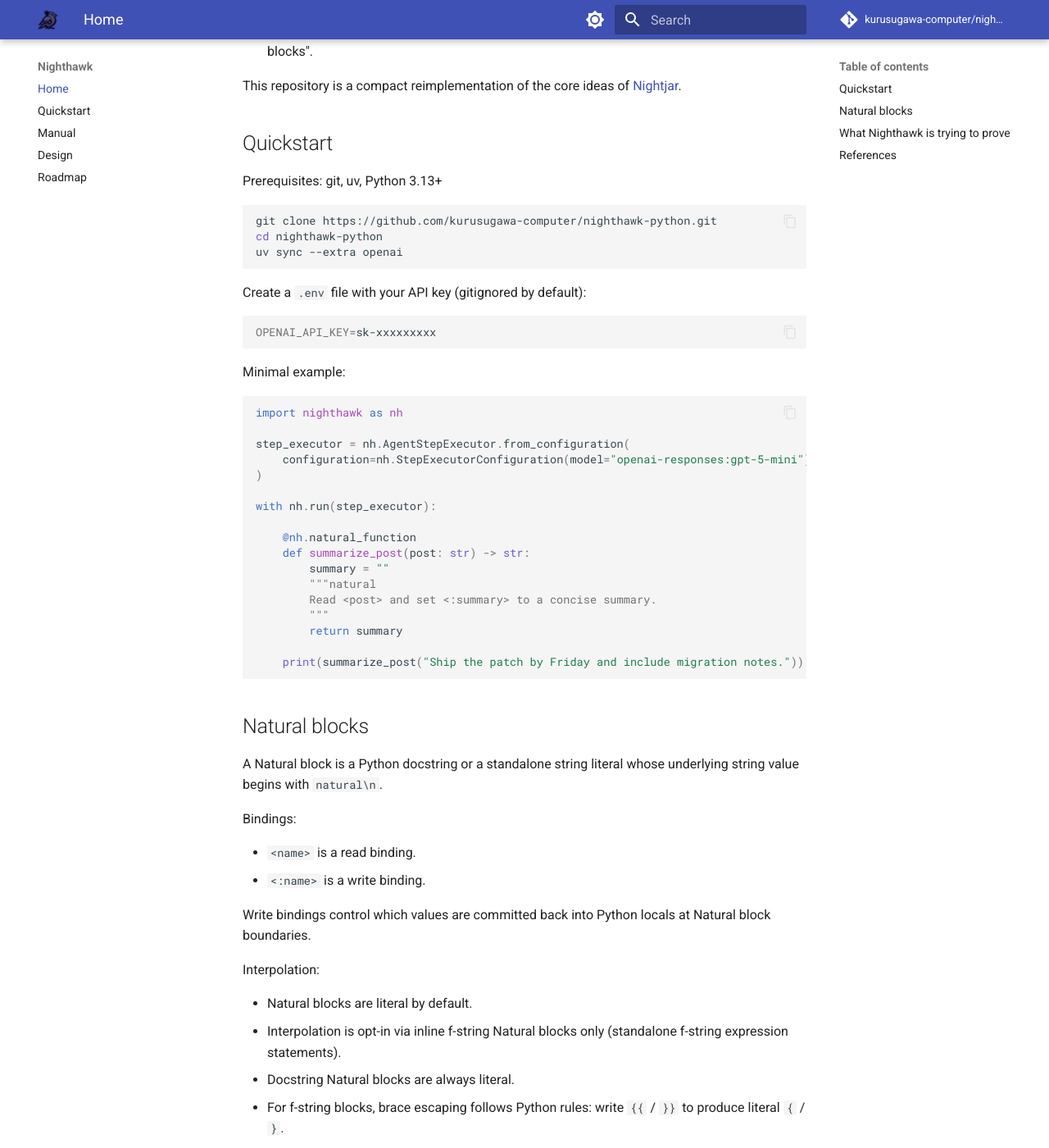
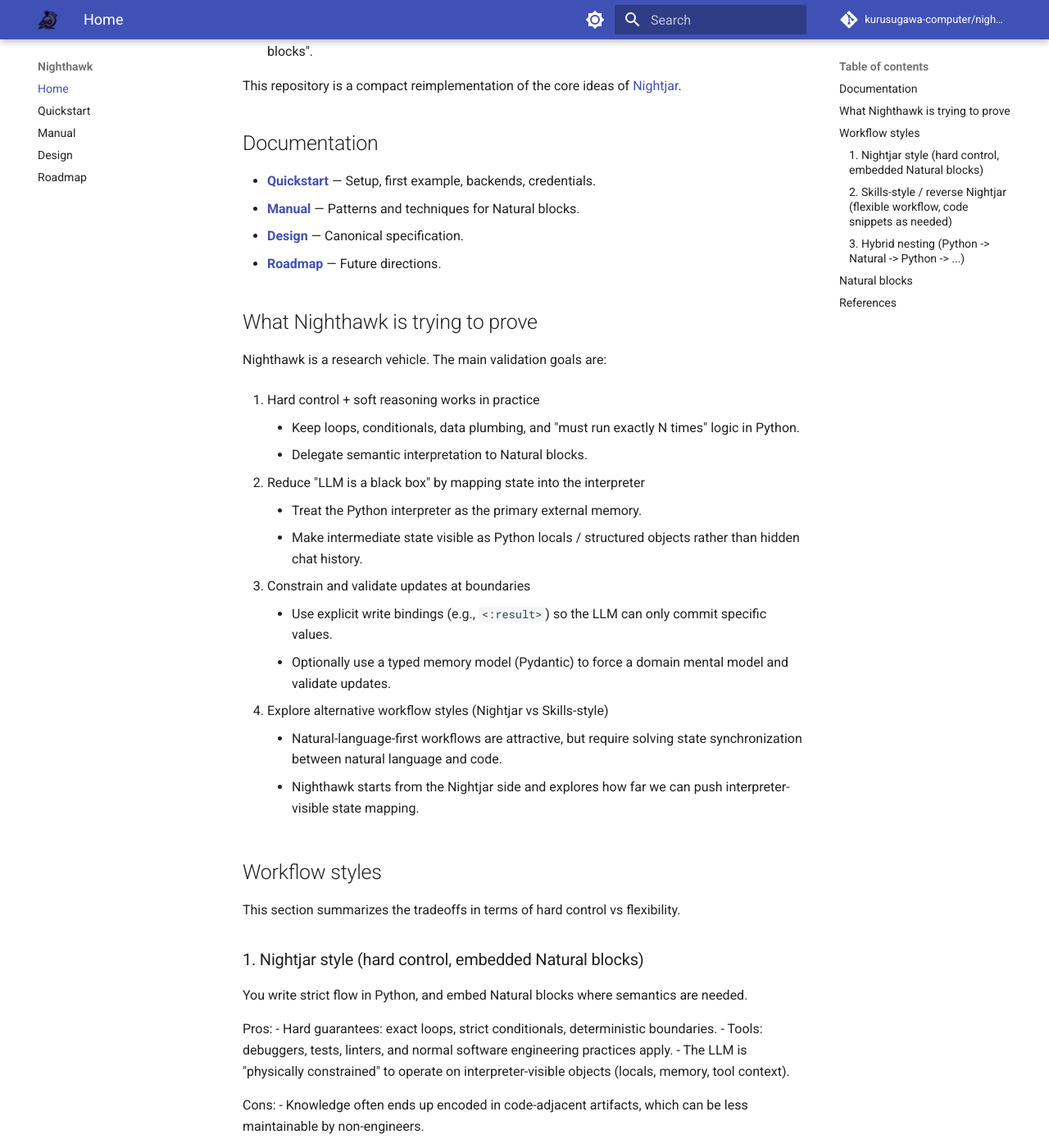
Before and after one commit to kurusugawa-computer/nighthawk-python, an MkDocs documentation site: the page built from docs/index.md, in a window 1280 px wide and 1400 px high, scrolled down 382 px. Shown: the whole window at 82% size. Built offline with MkDocs 1.6.1 and Material for MkDocs 9.7.7, drawn with Linux system fonts in a browser that asks for light colours; comment, search, counter and statistics services are not loaded; some of the changed text lies outside the part shown.

Commit message:
Update documentation for consistency in links and formatting

`````diff
--- a/docs/index.md
+++ b/docs/index.md
@@ -11,42 +11,114 @@
 
 This repository is a compact reimplementation of the core ideas of [Nightjar](https://github.com/psg-mit/nightjarpy).
 
-## Quickstart
+## Documentation
 
-Prerequisites: git, uv, Python 3.13+
+- **[Quickstart](quickstart.md)** — Setup, first example, backends, credentials.
+- **[Manual](manual.md)** — Patterns and techniques for Natural blocks.
+- **[Design](design.md)** — Canonical specification.
+- **[Roadmap](roadmap.md)** — Future directions.
 
-```bash
-git clone https://github.com/kurusugawa-computer/nighthawk-python.git
-cd nighthawk-python
-uv sync --extra openai
+## What Nighthawk is trying to prove
+
+Nighthawk is a research vehicle. The main validation goals are:
+
+1. Hard control + soft reasoning works in practice
+    - Keep loops, conditionals, data plumbing, and "must run exactly N times" logic in Python.
+    - Delegate semantic interpretation to Natural blocks.
+
+2. Reduce "LLM is a black box" by mapping state into the interpreter
+    - Treat the Python interpreter as the primary external memory.
+    - Make intermediate state visible as Python locals / structured objects rather than hidden chat history.
+
+3. Constrain and validate updates at boundaries
+    - Use explicit write bindings (e.g., `<:result>`) so the LLM can only commit specific values.
+    - Optionally use a typed memory model (Pydantic) to force a domain mental model and validate updates.
+
+4. Explore alternative workflow styles (Nightjar vs Skills-style)
+    - Natural-language-first workflows are attractive, but require solving state synchronization between natural language and code.
+    - Nighthawk starts from the Nightjar side and explores how far we can push interpreter-visible state mapping.
+
+## Workflow styles
+
+This section summarizes the tradeoffs in terms of hard control vs flexibility.
+
+### 1. Nightjar style (hard control, embedded Natural blocks)
+
+You write strict flow in Python, and embed Natural blocks where semantics are needed.
+
+Pros:
+- Hard guarantees: exact loops, strict conditionals, deterministic boundaries.
+- Tools: debuggers, tests, linters, and normal software engineering practices apply.
+- The LLM is "physically constrained" to operate on interpreter-visible objects (locals, memory, tool context).
+
+Cons:
+- Knowledge often ends up encoded in code-adjacent artifacts, which can be less maintainable by non-engineers.
+
+Example:
+
+```py
+@nh.natural_function
+def calculate_average(numbers):
+    """natural
+    Map each element of <numbers> to the number it represents,
+    then compute the arithmetic mean as <:result>.
+    """
+    return result
+
+result = calculate_average([1, "2", "three", "cuatro", "五"])
+print(result)  # 3.0
 ```
 
-Create a `.env` file with your API key (gitignored by default):
+### 2. Skills-style / reverse Nightjar (flexible workflow, code snippets as needed)
 
-```bash
-OPENAI_API_KEY=sk-xxxxxxxxx
+You write a natural language workflow first, and embed code only where strict procedures are needed.
+
+Pros:
+- Excellent for strategy, iteration, and human collaboration.
+- Similar spirit to literate programming: readable narrative with precise code where necessary.
+
+Cons:
+- The hard part is state synchronization: how to share and reconcile execution state between
+  - the natural language plan/world, and
+  - the code execution world.
+
+Example:
+
+````md
+Compute the "semantic average" of the target list using the following function.
+However, the target list contains mixed numeric representations,
+so convert the elements appropriately before calling <calculate_average>
+and passing them as the argument.
+
+```py
+def calculate_average(numbers):
+    return sum(numbers) / len(numbers)
 ```
 
-Minimal example:
+Target list: `[1, "2", "three", "cuatro", "五"]`
+
+Set <:result> to the computed average.
+````
+
+### 3. Hybrid nesting (Python -> Natural -> Python -> ...)
+
+Nighthawk's execution model is Python-first alternation: Python controls the steps, and Natural blocks are inserted where semantic interpretation is needed.
+
+Example:
 
 ```py
-import nighthawk as nh
+def python_average(numbers):
+    return sum(numbers) / len(numbers)
 
-step_executor = nh.AgentStepExecutor.from_configuration(
-    configuration=nh.StepExecutorConfiguration(model="openai-responses:gpt-5-mini")
-)
+@nh.natural_function
+def calculate_average(numbers):
+    """natural
+    Map each element of <numbers> to the number it represents,
+    then compute <:result> by calling <python_average> with the mapped list.
+    """
+    return result
 
-with nh.run(step_executor):
-
-    @nh.natural_function
-    def summarize_post(post: str) -> str:
-        summary = ""
-        """natural
-        Read <post> and set <:summary> to a concise summary.
-        """
-        return summary
-
-    print(summarize_post("Ship the patch by Friday and include migration notes."))
+calculate_average([1, "2", "three", "cuatro", "五"])  # 3.0
 ```
 
 ## Natural blocks
`````
Also changed, not shown: other parts of docs/index.md (+0 -9 lines), README.md (+23 -188 lines), docs/design.md (+1 -1 lines), docs/manual.md (+4 -4 lines), docs/quickstart.md (+57 -12 lines).
